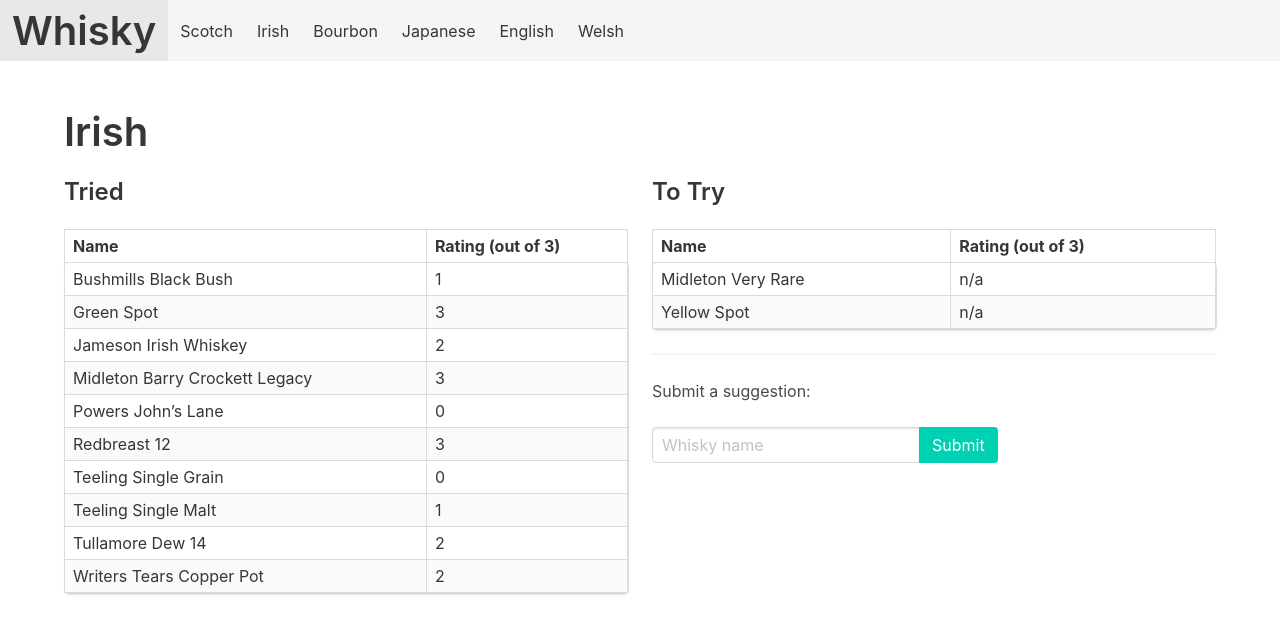
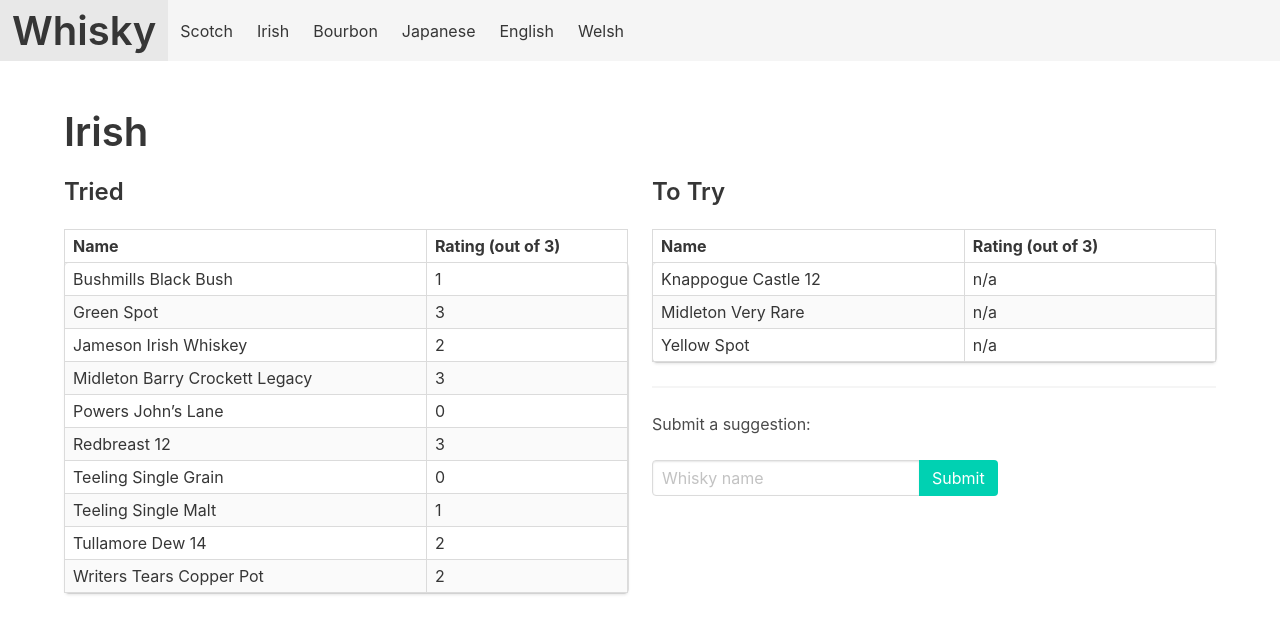
Before and after one commit to grega/whisky, a Jekyll site: the page built from irish.html, in a window 1280 px wide. Shown: the top 634 px of the page. Built offline with Jekyll 4.4.1, drawn with Linux system fonts in a browser that asks for light colours.

Commit message:
Update to_try.yml

```diff
--- a/_data/irish/to_try.yml
+++ b/_data/irish/to_try.yml
@@ -1,2 +1,3 @@
 - name: Yellow Spot
 - name: Midleton Very Rare
+- name: Knappogue Castle 12
```
